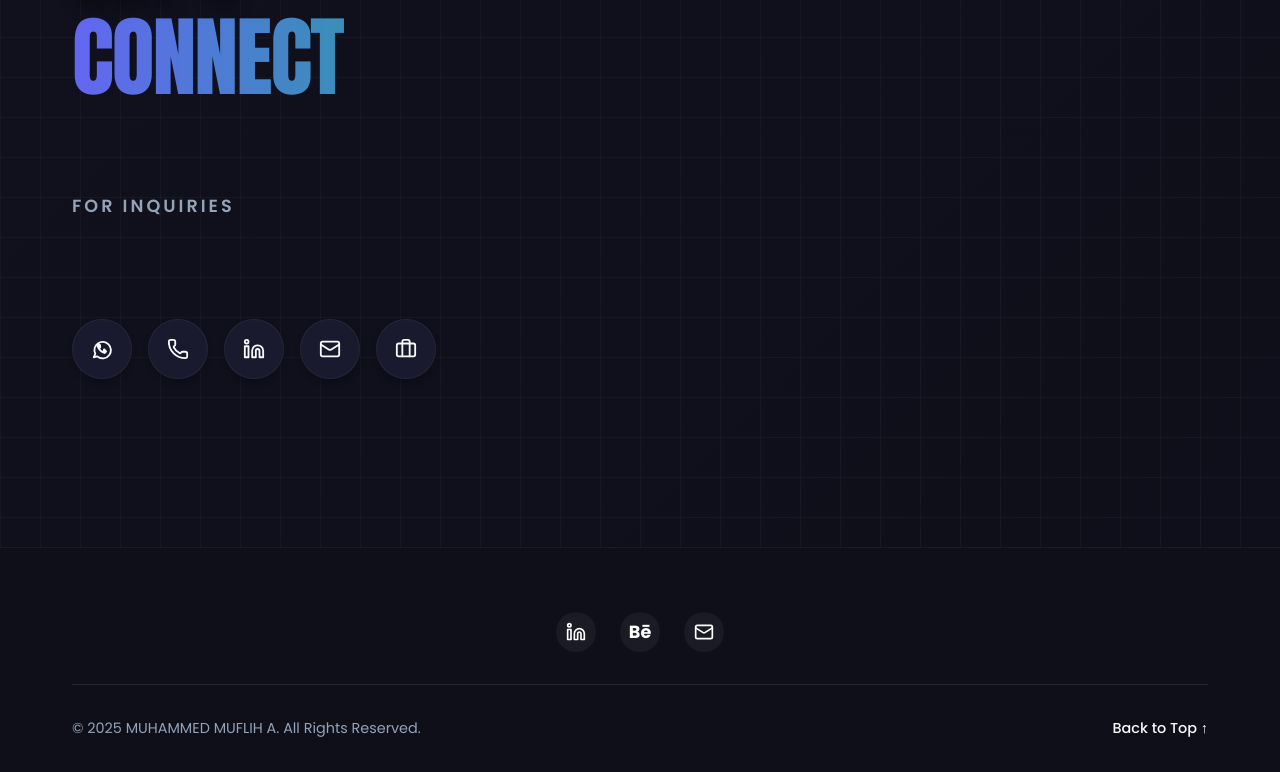
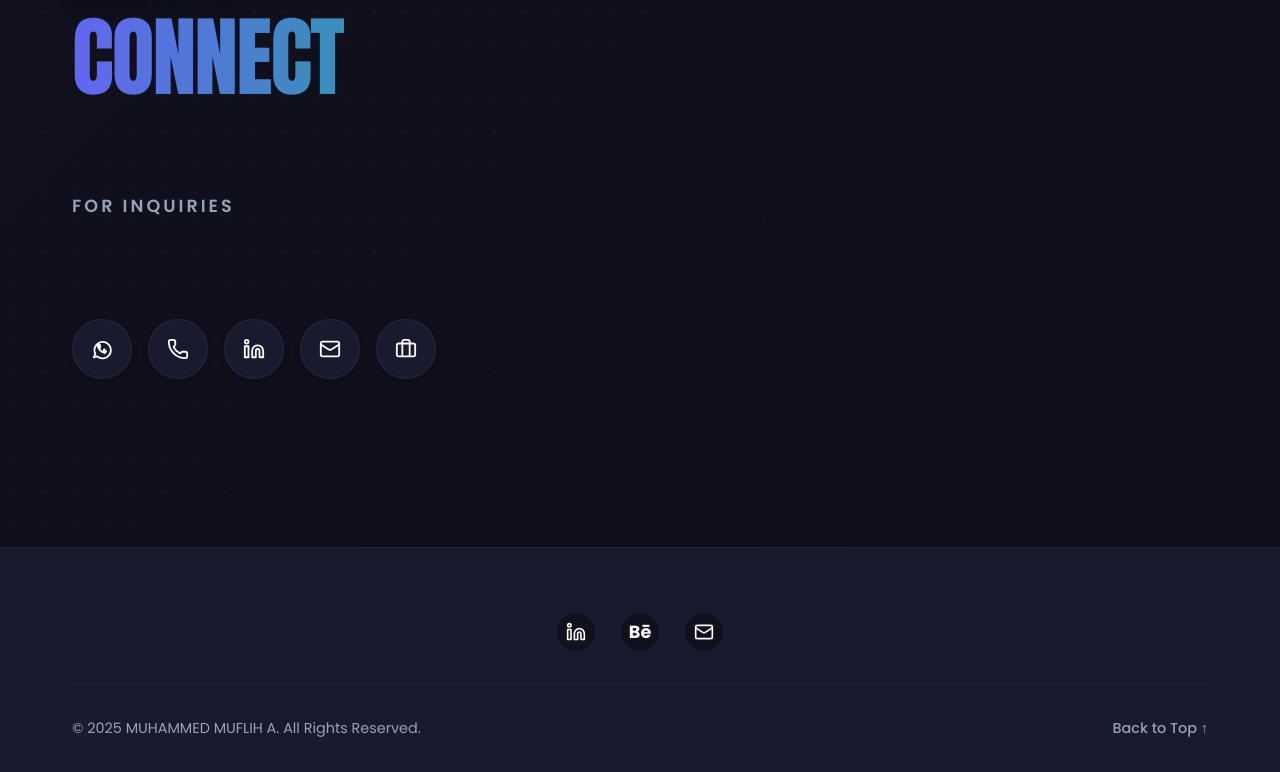
Before and after one commit to sreenanda12/portfolio, a React (Vite) app: page / in a window 1280 px wide. Shown: the part 4443-5215 px from the top of the page. Built offline with nearby package versions, Linux system fonts and the light colour scheme.

Commit message:
intial commit

```diff
--- a/src/components/Education3DCard.css
+++ b/src/components/Education3DCard.css
@@ -54,7 +54,7 @@
     left: 0;
     right: 0;
     bottom: 0;
-    background: rgba(10, 10, 18, 0.0);
+    background: rgba(255, 255, 255, 0.0);
     backdrop-filter: blur(0px);
     z-index: 99999;
     display: flex;
@@ -66,7 +66,7 @@
 @keyframes modalBgFade {
     to {
         backdrop-filter: blur(15px);
-        background: rgba(10, 10, 18, 0.85);
+        background: rgba(255, 255, 255, 0.6);
     }
 }
 
--- a/src/components/Footer.css
+++ b/src/components/Footer.css
@@ -1,9 +1,10 @@
 .footer {
-    background-color: #0F0F1A;
-    /* Fixed dark background */
-    color: #94A3B8;
+    background-color: var(--bg-secondary, #F8F6F2);
+    /* Adapts to theme, defaults to light */
+    color: var(--text-secondary, #4A4A68);
     padding: 4rem 0 2rem;
-    border-top: 1px solid rgba(255, 255, 255, 0.05);
+    border-top: 1px solid var(--border-light);
+    transition: background-color 0.4s ease, color 0.4s ease;
 }
 
 .footer-content {
@@ -23,7 +24,7 @@
 .footer-logo {
     font-size: 2rem;
     font-weight: 700;
-    color: #fff;
+    color: var(--text-primary);
 }
 
 .footer-logo span {
@@ -42,8 +43,9 @@
     width: 40px;
     height: 40px;
     border-radius: 50%;
-    background: rgba(255, 255, 255, 0.05);
-    color: #fff;
+    background: var(--nav-bg);
+    border: 1px solid var(--border-light);
+    color: var(--text-primary);
     transition: all 0.3s ease;
 }
 
@@ -64,14 +66,14 @@
     display: flex;
     justify-content: space-between;
     align-items: center;
-    border-top: 1px solid rgba(255, 255, 255, 0.1);
+    border-top: 1px solid var(--border-light);
     padding-top: 2rem;
     font-size: 0.9rem;
 }
 
 .back-to-top {
     cursor: pointer;
-    color: #F8FAFC;
+    color: var(--text-secondary);
     transition: color 0.3s ease;
     font-weight: 500;
 }
--- a/src/index.css
+++ b/src/index.css
@@ -73,11 +73,11 @@ body {
   font-family: var(--font-primary);
   background: var(--app-bg);
   background-image:
-    linear-gradient(to right, var(--grid-pattern-color) 1px, transparent 1px),
-    linear-gradient(to bottom, var(--grid-pattern-color) 1px, transparent 1px),
+    radial-gradient(var(--grid-pattern-color) 1.5px, transparent 1.5px),
     var(--app-bg);
-  background-size: 40px 40px, 40px 40px, 100% 100%;
-  background-attachment: fixed, fixed, fixed;
+  background-size: 30px 30px, 100% 100%;
+  background-position: 0 0, 0 0;
+  background-attachment: fixed, fixed;
   color: var(--text-primary);
   transition: background 0.4s ease, color 0.4s ease;
   overflow-x: hidden;
```
